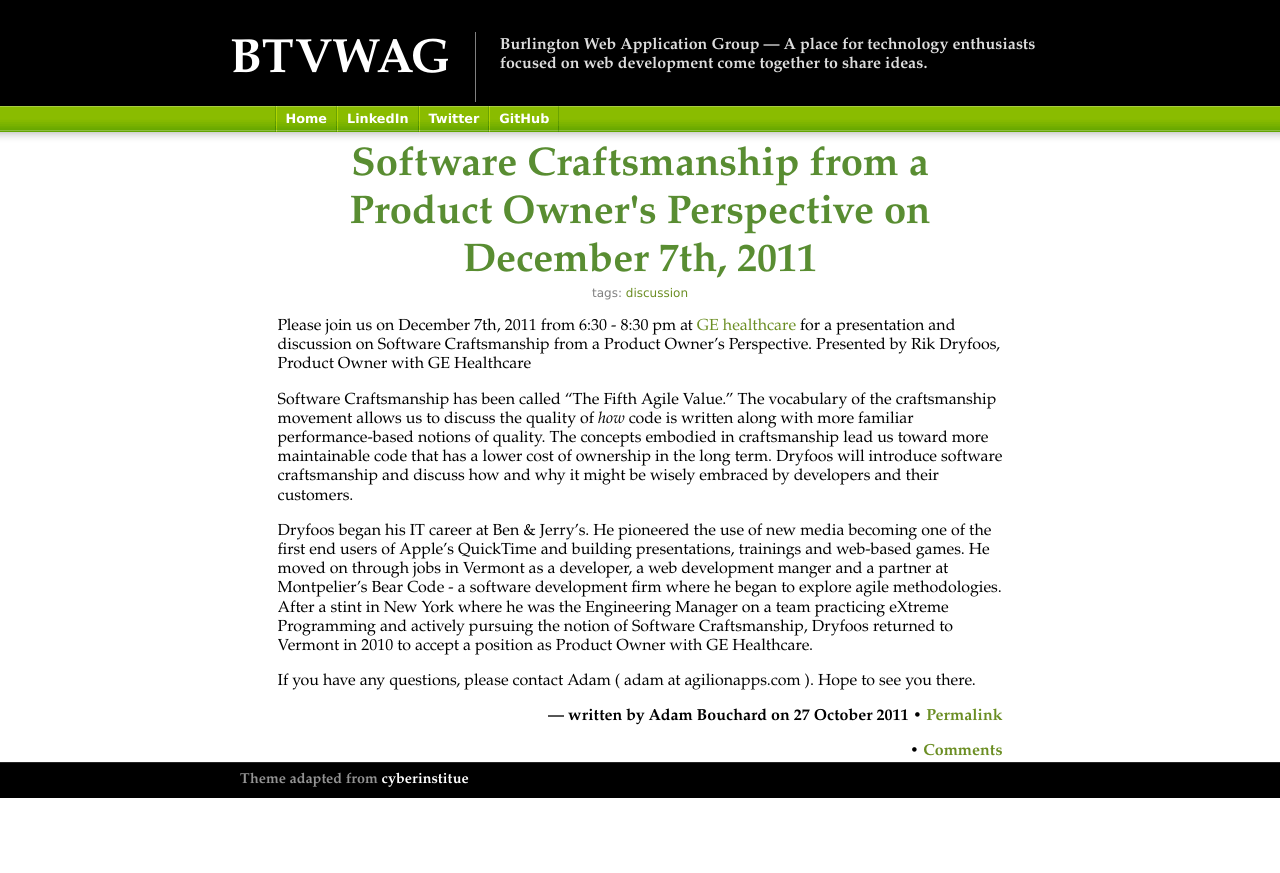
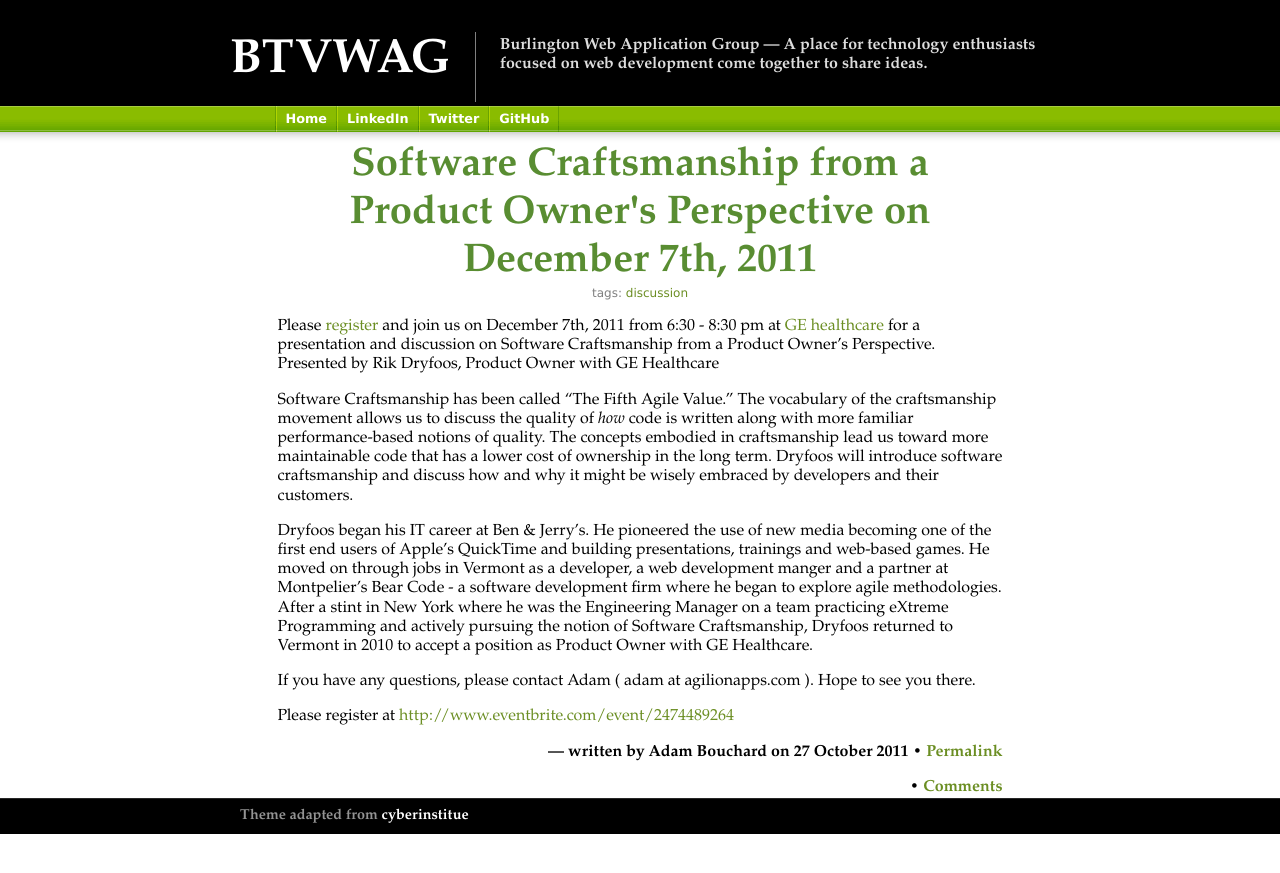
Before and after one commit to btvwag/btvwag.github.com, a Jekyll site: the page built from _posts/2011-10-27-dec7-meeting.md, in a window 1280 px wide. Shown: the top 873 px of the page. Built offline with Jekyll 4.4.1, drawn with Linux system fonts in a browser that asks for light colours; comment, search, counter and statistics services are not loaded.

Commit message:
registration link

```diff
--- a/_posts/2011-10-27-dec7-meeting.md
+++ b/_posts/2011-10-27-dec7-meeting.md
@@ -5,7 +5,7 @@ byline: written by Adam Bouchard
 tags: [discussion]
 ---
 
-Please join us on December 7th, 2011 from 6:30 - 8:30 pm at
+Please [register](http://www.eventbrite.com/event/2474489264) and join us on December 7th, 2011 from 6:30 - 8:30 pm at
 [GE healthcare](http://maps.google.com/maps?daddr=40+Idx+Drive,+South+Burlington,+VT+05403-7771&hl=en&ll=44.432585,-73.208857&spn=0.007171,0.012124&cid=0,0,5856660915179543875&fb=1&hq=ge+healthcare&hnear=0x4cb4dc6c48daceff:0x264d897436546bb4,Vermont&gl=us&geocode=0,44.432354,-73.208866&t=h&z=16&vpsrc=0) for a presentation and discussion on Software Craftsmanship from a Product Owner's Perspective. Presented by Rik Dryfoos, Product Owner with GE Healthcare
 
 Software Craftsmanship has been called "The Fifth Agile Value." The vocabulary of the craftsmanship movement allows us to discuss the quality of *how* code is written along with more familiar performance-based notions of quality. The concepts embodied in craftsmanship lead us toward more maintainable code that has a lower cost of ownership in the long term. Dryfoos will introduce software craftsmanship and discuss how and why it might be wisely embraced by developers and their customers.
@@ -14,3 +14,5 @@ Dryfoos began his IT career at Ben & Jerry's. He pioneered the use of new media
 
 If you have any questions, please contact Adam ( adam at agilionapps.com ).
 Hope to see you there.
+
+Please register at [http://www.eventbrite.com/event/2474489264](http://www.eventbrite.com/event/2474489264)
```
